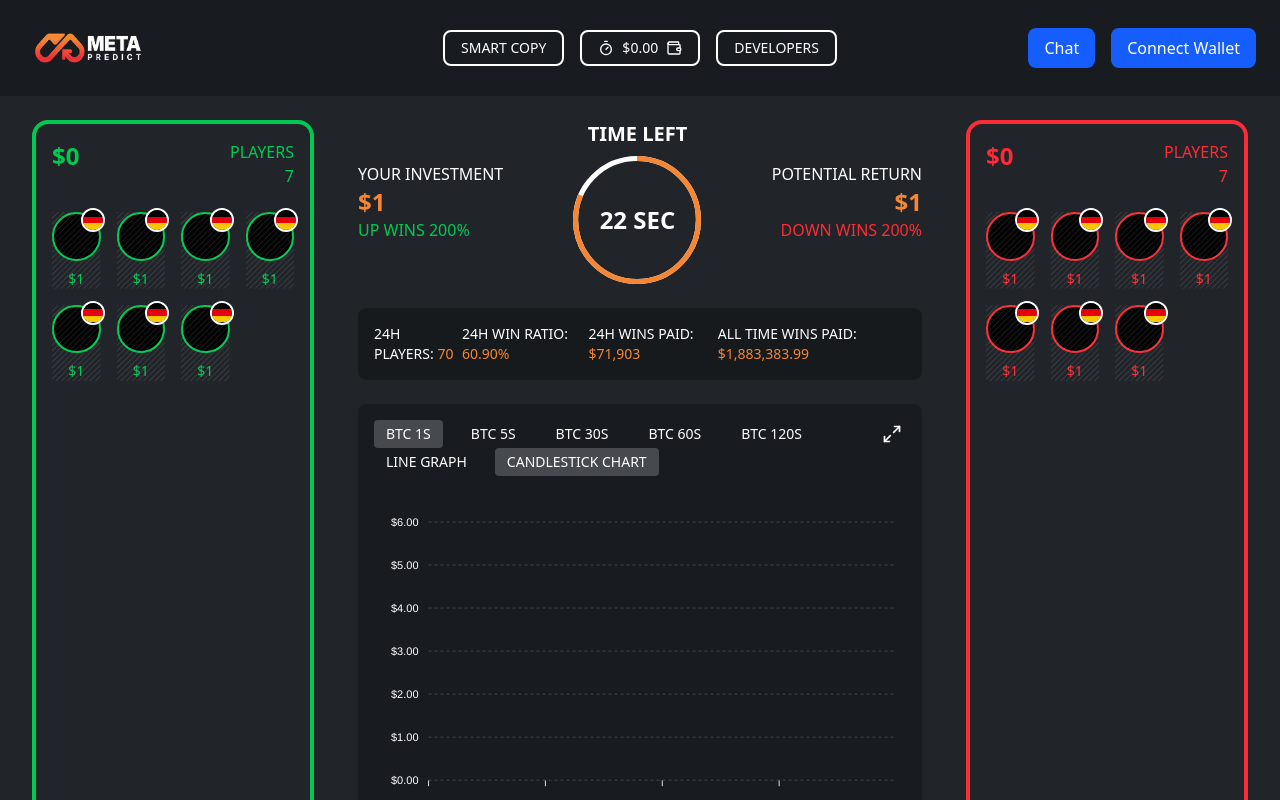
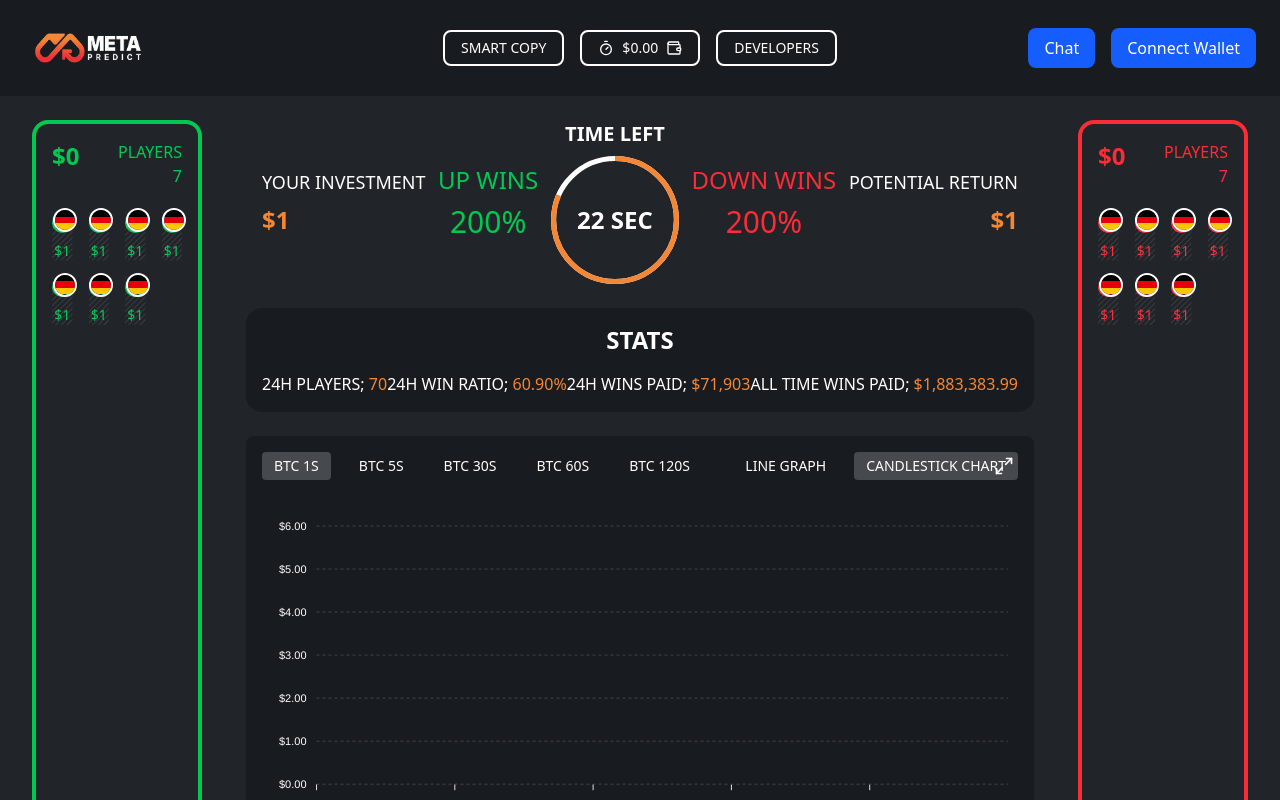
Before and after one commit to kemsguy7/metapredict, a React (Vite) app: page / in a window 1280 px wide. Shown: the top 800 px of the page. Built offline with nearby package versions, Linux system fonts and the light colour scheme; no server answers.

Commit message:
ui alignment

```diff
--- /dev/null
+++ b/src/components/Header/headerRow.tsx
@@ -0,0 +1,23 @@
+import { MessageCircle } from 'lucide-react';
+
+const HeaderRow = () => {
+    return (
+        <div>
+              {/* Bottom Row */}
+      <div className="flex items-center bg-[#212529] justify-between lg:hidden ">
+            <div className="flex gap-4">
+              <button className="px-4 py-1.5 border-2 border-white rounded-xl text-white text-sm">
+                SMART COPY
+              </button>
+              <button className="px-4 py-1.5 border-2 border-white rounded-xl text-white text-sm">
+                DEVELOPERS
+              </button>
+            </div>
+            <span className="text-white pr-2.5 text-sm">TIME LEFT</span>
+            <MessageCircle className="w-5 h-5 text-white" />
+          </div>
+        </div>
+    );
+}
+
+export default HeaderRow;
--- a/src/components/Header/index.tsx
+++ b/src/components/Header/index.tsx
@@ -1,9 +1,9 @@
 
-import { Timer, Wallet, MessageCircle } from 'lucide-react';
+import { Timer, Wallet} from 'lucide-react';
 import Logo from '../../assets/images/meta-predict-logo.png'
 const Header = () => {
   return (
-    <div className="w-full bg-[#181C20] px-4 lg:px-6 py-4">
+    <div className="w-full px-4 bg-[#181C20] lg:px-6 py-4 ">
       <div className="max-w-[1440px] mx-auto">
         {/* Desktop Layout */}
         <div className="hidden lg:flex flex-row justify-between items-center">
@@ -37,7 +37,7 @@ const Header = () => {
         </div>
 
         {/* Mobile Layout */}
-        <div className="lg:hidden">
+        <div className="lg:hidden ">
           {/* Top Row */}
           <div className="flex items-center justify-between mb-4">
             {/* Logo */}
@@ -58,21 +58,10 @@ const Header = () => {
             </button>
           </div>
 
-          {/* Bottom Row */}
-          <div className="flex items-center justify-between">
-            <div className="flex gap-4">
-              <button className="px-4 py-1.5 border-2 border-white rounded-xl text-white text-sm">
-                SMART COPY
-              </button>
-              <button className="px-4 py-1.5 border-2 border-white rounded-xl text-white text-sm">
-                DEVELOPERS
-              </button>
-            </div>
-            <span className="text-white text-sm">TIME LEFT</span>
-            <MessageCircle className="w-5 h-5 text-white" />
-          </div>
+
         </div>
       </div>
+
     </div>
   );
 };
--- a/src/components/Home/InvestmenStats.tsx
+++ b/src/components/Home/InvestmenStats.tsx
@@ -2,7 +2,9 @@ import Timer from './Timer';
 
 const InvestmentStats = () => {
     return (
-      <div className="flex justify-between items-center md:gap-0">
+      <div className="flex justify-between items-center mx-4">
+        {/* Mobile View (current) */}
+        <div className="flex justify-between items-center w-full lg:hidden">
           <div>
             <p className="text-white text-sm md:text-base">YOUR INVESTMENT</p>
             <p className="text-[#F58634] text-xl md:text-2xl font-bold">$1</p>
@@ -15,6 +17,35 @@ const InvestmentStats = () => {
             <p className="text-red-500 text-sm md:text-base">DOWN WINS 200%</p>
           </div>
         </div>
+
+        {/* Desktop View with adjusted font sizes */}
+        <div className="hidden lg:flex justify-between items-center w-full">
+          <div className="flex flex-col">
+            <span className="text-white text-lg mb-2">YOUR INVESTMENT</span>
+            <span className="text-[#F58634] text-2xl font-bold">$1</span>
+          </div>
+
+          <div className="flex flex-col items-center">
+            <span className="text-green-500 text-2xl mb-2">UP WINS</span>
+            <span className="text-green-500 text-3xl">200%</span>
+          </div>
+
+          <div className="text-center">
+            {/* <p className="text-white text-xl mb-4">TIME LEFT</p> */}
+            <Timer />
+          </div>
+
+          <div className="flex flex-col items-center">
+            <span className="text-red-500 text-2xl mb-2">DOWN WINS</span>
+            <span className="text-red-500 text-3xl">200%</span>
+          </div>
+
+          <div className="flex flex-col text-right">
+            <span className="text-white text-lg mb-2">POTENTIAL RETURN</span>
+            <span className="text-[#F58634] text-2xl font-bold">$1</span>
+          </div>
+        </div>
+      </div>
     );
   };
 
--- a/src/components/Home/Pool.tsx
+++ b/src/components/Home/Pool.tsx
@@ -58,13 +58,14 @@ const PlayerCircle = ({ type }: { type: 'up' | 'down' }) => {
 
 const Pool = ({ type, players, treasury }: PoolProps) => {
   const isUp = type === 'up';
-  const borderColor = isUp ? 'border-green-500' : 'border-red-500';
   const textColor = isUp ? 'text-green-500' : 'text-red-500';
 
   return (
     <div className={cn(
-      "rounded-2xl border-4 p-4 h-full flex flex-col",
-      borderColor
+      "rounded-2xl p-4 h-full flex flex-col",
+      // Only show border on md and larger screens, and set color based on type
+      "border-0 md:border-4",
+      isUp ? "md:border-green-500" : "md:border-red-500"
     )}>
       <div className="flex justify-between mb-6">
         <div className={cn("text-2xl font-bold", textColor)}>${treasury}</div>
--- a/src/components/Home/index.tsx
+++ b/src/components/Home/index.tsx
@@ -1,9 +1,9 @@
 import { useState } from 'react';
 import {  useLocation } from 'react-router-dom';
 import Header from '../../components/Header';
+import HeaderRow from '../Header/headerRow';
 import Pool from './Pool';
 import InvestmentStats from './InvestmenStats';
-
 import PriceChart from './PriceChart';
 import { cn } from '../../lib/utils';
 import FullView from './FullView';
@@ -32,19 +32,35 @@ const AmountSelector = () => {
   );
 };
 
-
 const GameStats = () => {
   return (
-    <div className="bg-black/30 rounded-lg p-4">
-      <div className="flex justify-between text-white text-sm gap-2 md:gap-0">
-        <span>24H PLAYERS: <span className="text-[#F58634]">70</span></span>
-        <span>24H WIN RATIO: <span className="text-[#F58634]">60.90%</span></span>
-        <span>24H WINS PAID: <span className="text-[#F58634]">$71,903</span></span>
-        <span>ALL TIME WINS PAID: <span className="text-[#F58634]">$1,883,383.99</span></span>
+    <div>
+      {/* Desktop View */}
+      <div className="hidden lg:block">
+
+        <div className="md:bg-[#181c20] rounded-2xl p-4">
+        <h2 className="text-white text-2xl font-bold text-center mb-4">STATS</h2>
+          <div className="flex justify-between items-center text-white text-base whitespace-nowrap">
+            <div>24H PLAYERS; <span className="text-[#F58634]">70</span></div>
+            <div>24H WIN RATIO; <span className="text-[#F58634]">60.90%</span></div>
+            <div>24H WINS PAID; <span className="text-[#F58634]">$71,903</span></div>
+            <div>ALL TIME WINS PAID; <span className="text-[#F58634]">$1,883,383.99</span></div>
+          </div>
+        </div>
+      </div>
+
+      {/* Mobile View */}
+      <div className="lg:hidden rounded-lg p-4">
+        <div className="flex justify-between text-white text-sm">
+          <div>24H PLAYERS; <span className="text-[#F58634]">70</span></div>
+          <div>24H WINS PAID; <span className="text-[#F58634]">$71,903</span></div>
+          <div>24H WIN RATIO; <span className="text-[#F58634]">60.90%</span></div>
+        </div>
       </div>
     </div>
   );
 };
+
 
 const MetapredictGame = () => {
   const location = useLocation();
@@ -53,6 +69,8 @@ const MetapredictGame = () => {
   return (
     <div className="min-h-screen bg-[#181C20]">
       <Header />
+      <HeaderRow />
+
       <main className="bg-[#212529] min-h-[calc(100vh-80px)] ">
         <div className=" md:mx-4 px-4 py-6">
 
```
Lines whose indentation alone changed are shown as unchanged.
